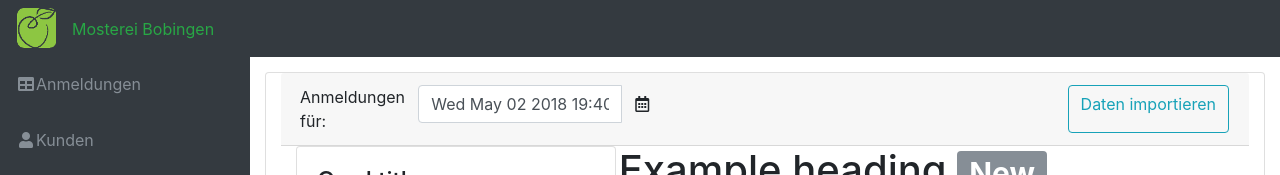
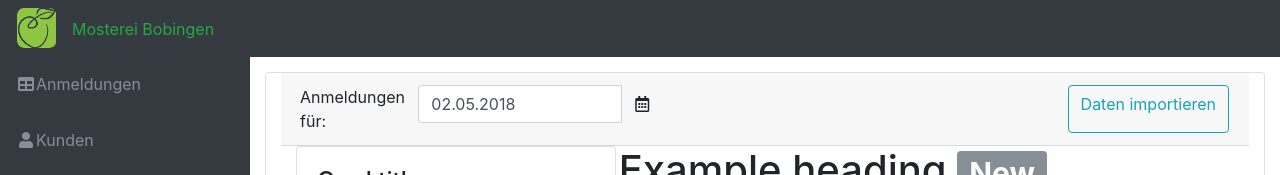
Before and after one commit to rjaufmann/Mosterei-Bobingen, an Angular app: page / in a window 1280 px wide. Shown: the top 175 px of the page. Built offline with nearby package versions, Linux system fonts and the light colour scheme.

Commit message:
fixed date format presentation

```diff
--- a/src/app/card-anmeldungen-header/card-anmeldungen-header.component.html
+++ b/src/app/card-anmeldungen-header/card-anmeldungen-header.component.html
@@ -5,7 +5,7 @@
       <div class="card-header">
         <div class="input-group-append">Anmeldungen f&uuml;r:
           <div class="input-group date">
-            <input id='fieldDate' type="text" class="form-control docs-date" name="date" value={{selectedDate}}>
+            <input id='fieldDate' type="text" class="form-control docs-date" name="date" value={{showDate}}>
             <span class="input-group-btn">
               <button type="button" class="btn btn-default docs-datepicker-trigger">
                   <i class="far fa-calendar-alt"></i>
--- a/src/app/card-anmeldungen-header/card-anmeldungen-header.component.ts
+++ b/src/app/card-anmeldungen-header/card-anmeldungen-header.component.ts
@@ -1,5 +1,5 @@
-import { Component, OnInit } from '@angular/core';
-import {DateFormatPipe} from "util/DateFormatPipe";
+import {Component, OnInit} from '@angular/core';
+
 
 @Component({
   selector: 'app-card-anmeldungen-header',
@@ -8,10 +8,15 @@ import {DateFormatPipe} from "util/DateFormatPipe";
 })
 export class CardAnmeldungenHeaderComponent implements OnInit {
 
-  selectedDate : Date;
+  protected selectedDate : Date;
+  protected showDate : String;
 
   constructor() {
     this.selectedDate = new Date(Date.now());
+    this.showDate = this.selectedDate.toLocaleDateString(
+      "de-DE",
+      { year: 'numeric', month: '2-digit', day: '2-digit'
+      })
   }
 
   ngOnInit() {
```
